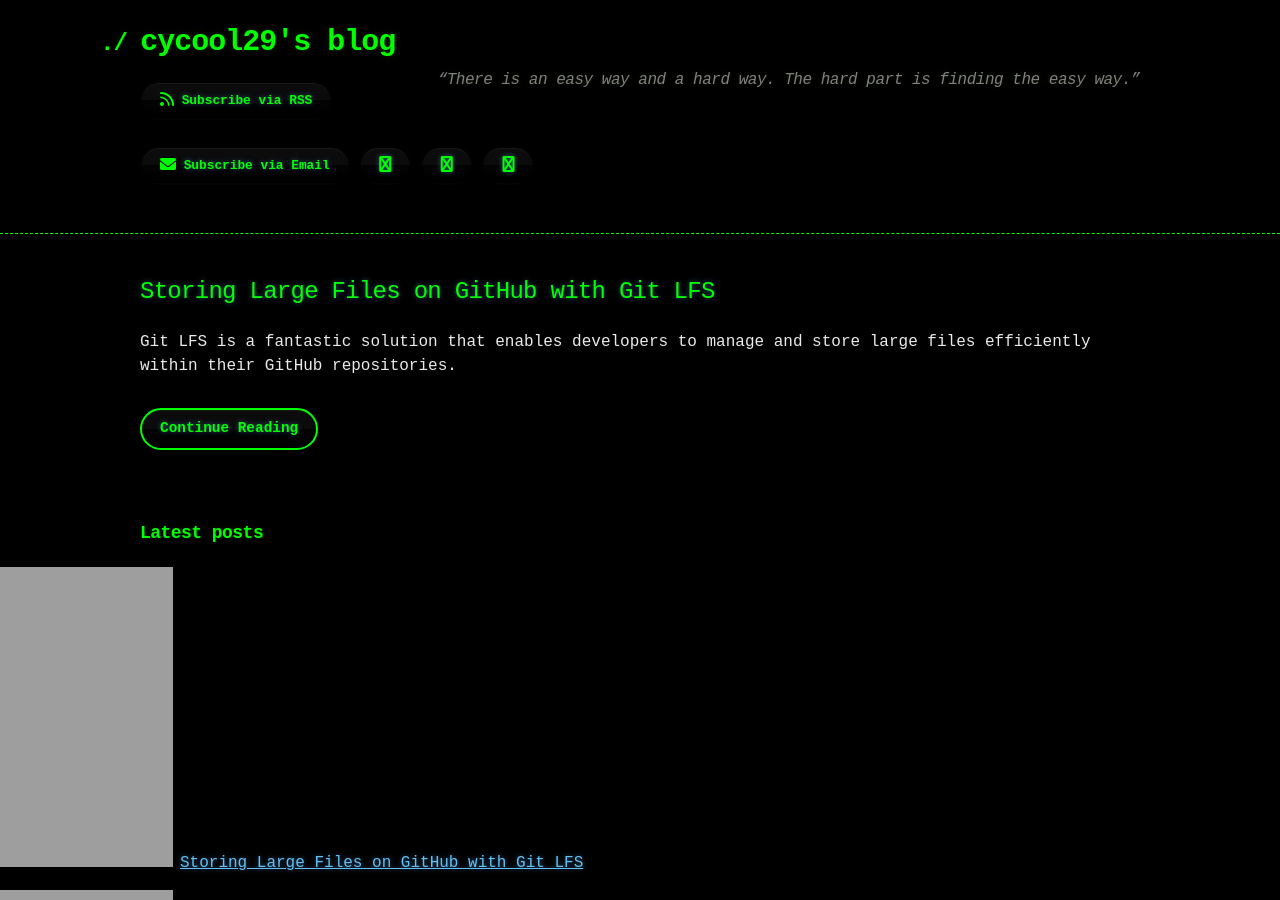
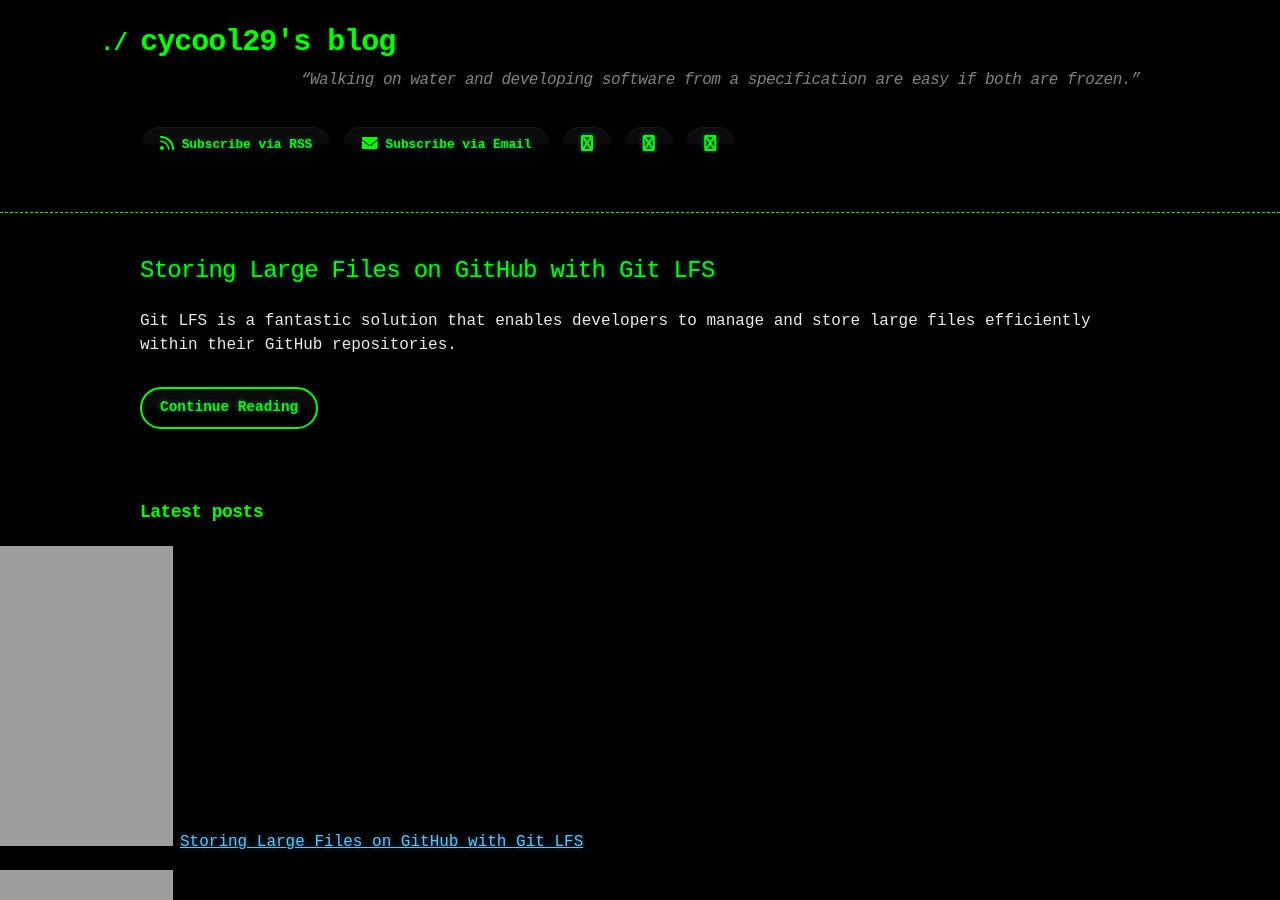
Before and after one commit to cycool29/cycool29.github.io, a Jekyll site: the page built from index.md, in a window 1280 px wide and 900 px high. Built offline with Jekyll 4.4.1, drawn with Linux system fonts in a browser that asks for light colours; a style sheet for code colours, icons or effects is not loaded.

Commit message:
Update quotes

```diff
--- a/_config.yml
+++ b/_config.yml
@@ -1,5 +1,5 @@
 title: cycool29's blog
-description: "“There is an easy way and a hard way. The hard part is finding the easy way.” "
+description: "“Walking on water and developing software from a specification are easy if both are frozen.” "
 bio: A high school student. Intermediate in Python, Git, Bash. Learning JavaScript. He/Him. "
 author: cycool29
 url: https://cycool29.github.io
```
